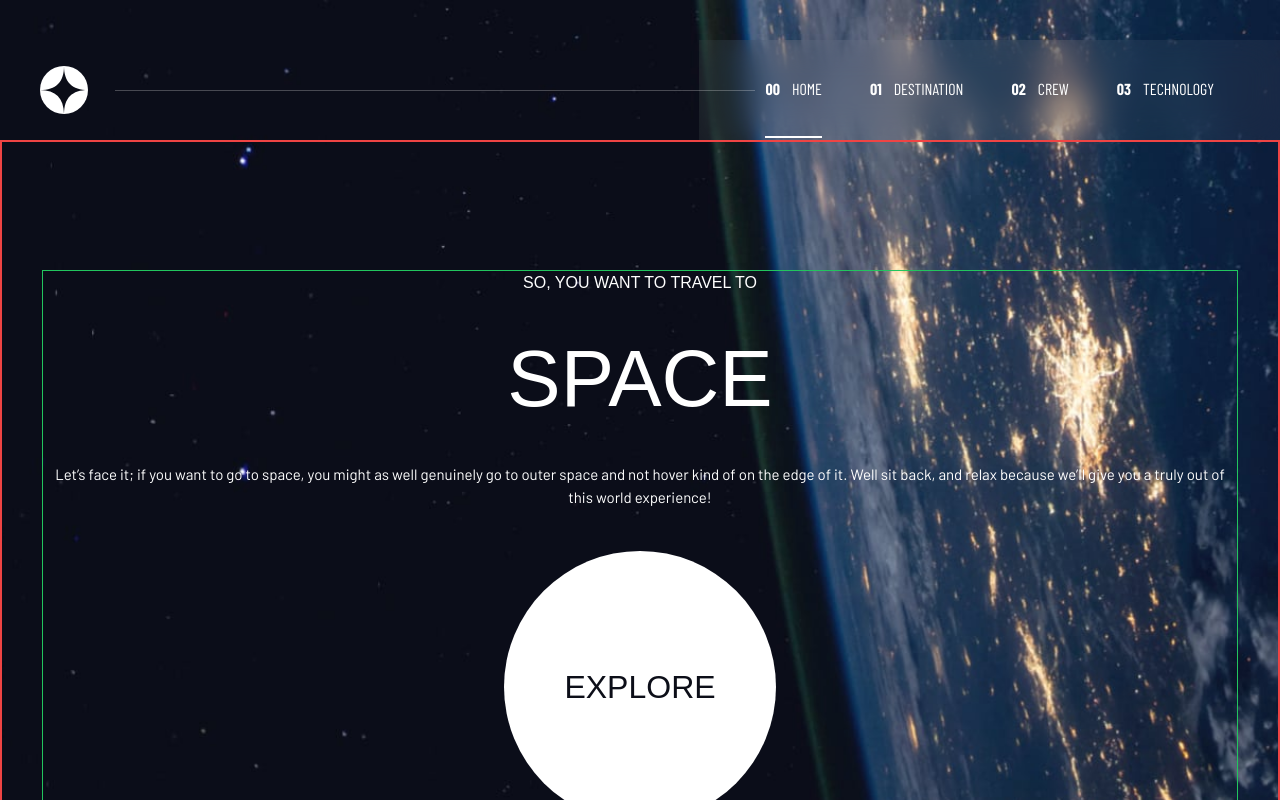
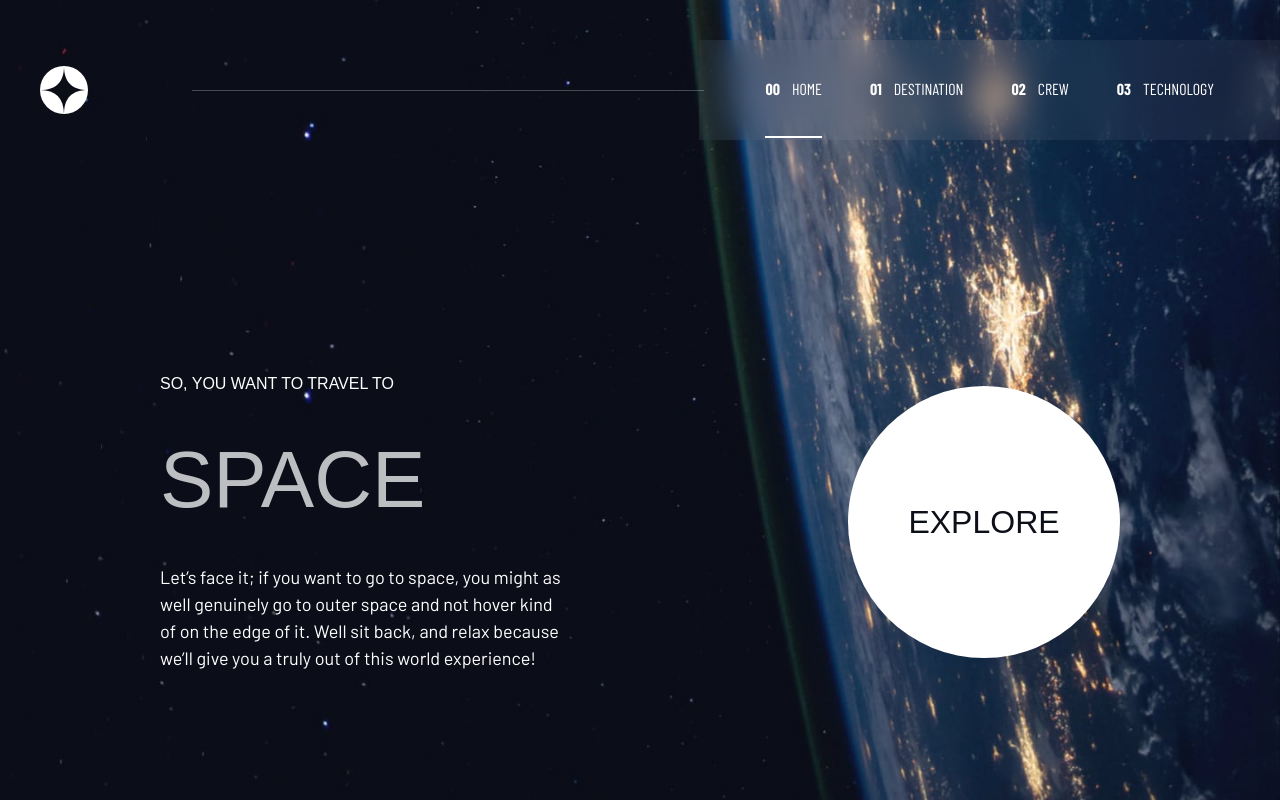
Before and after one commit to dareyOG/space-tourism, a React (Vite) app: page / in a window 1280 px wide. Shown: the top 800 px of the page. Built offline with nearby package versions, Linux system fonts and the light colour scheme; a web font is replaced by a local one.

Commit message:
populate UI

```diff
--- a/src/components/CrewContent.tsx
+++ b/src/components/CrewContent.tsx
@@ -13,9 +13,12 @@ function CrewContent() {
   );
 
   return (
-    <div role="contentinfo" className="flex flex-col gap-y-[3.2rem] border border-default">
-      <div className="pt-[4rem] flex flex-col items-center text-center gap-y-[2.4rem] border border-default">
-        <div className="flex flex-col  gap-y-[2.4rem] text-light-blue">
+    <div
+      role="contentinfo"
+      className="flex flex-col lg:flex-row gap-y-[3.2rem] border border-default"
+    >
+      <div className="pt-[4rem] w-1/2 flex flex-col justify-between items-center text-center gap-y-[2.4rem] border border-default">
+        <div className="flex flex-col py-[2.4rem] gap-y-[2.4rem] text-light-blue">
           <div role="columnheader" className="flex flex-col gap-y-[.8rem] uppercase text-default">
             <p className="text-[1.8rem] opacity-50">{crewMember?.role}</p>
             <h1 className="text-[2.4rem]">{crewMember?.name}</h1>
--- a/src/components/DestinationNav.tsx
+++ b/src/components/DestinationNav.tsx
@@ -23,7 +23,7 @@ function DestinationNav() {
 
   return (
     <nav>
-      <ul className="flex gap-x-[3.2rem] uppercase justify-center lg:justify-start items-start h-[3.2rem] text-[1.6rem]">
+      <ul className="flex gap-x-[3.2rem] uppercase justify-center lg:justify-start items-start h-[3.2rem] text-[1.6rem] font-mono">
         {destinations.map(destination => (
           <li key={destination.destination}>
             <NavLink
--- a/src/components/Main.tsx
+++ b/src/components/Main.tsx
@@ -5,7 +5,7 @@ function Main({ children }: { children: React.ReactNode }) {
 
   return (
     <main
-      className={`grid grid-rows-[auto_1fr] ${
+      className={`grid grid-rows-[auto_1fr] min-h-screen ${
         pathname.split('/').includes('crew')
           ? 'bg-crew md:bg-crew_tablet lg:bg-crew_desktop'
           : pathname.split('/').includes('destination')
--- a/src/components/Navigation.tsx
+++ b/src/components/Navigation.tsx
@@ -14,7 +14,7 @@ function Navigation() {
     <header className="flex items-center justify-between pt-[2.4rem] md:gap-x-[4.8rem] lg:gap-0 lg:px-0 w-full lg:pt-[4rem] ">
       <div className="pl-[2.4rem] md:pl-[4rem] flex items-center gap-x-[6.4rem]">
         <Logo />
-        <span className="hidden lg:flex h-[.1rem] w-[50vw] items-center bg-default opacity-25 absolute left-[9%] z-10"></span>
+        <span className="hidden lg:flex h-[.1rem] w-[40vw] items-center bg-default opacity-25 absolute right-[45%] z-10"></span>
       </div>
 
       <div className="pr-[2.4rem] md:pr-0">
--- a/src/pages/crew.tsx
+++ b/src/pages/crew.tsx
@@ -3,7 +3,7 @@ import CrewContent from '../components/CrewContent';
 function Crew() {
   return (
     <section className="h-full flex flex-col p-[2.4rem] border-2 border-red-500 gap-y-[2.4rem]">
-      <header className="flex justify-center items-center gap-x-[2.4rem] border border-default">
+      <header className="flex gap-x-[2.4rem] justify-center md:justify-start items-center border border-default text-[1.6rem] md:text-[2.8rem] font-mono">
         <span className="font-mono font-bold text-[1.6rem] tracking-[15%] opacity-15">02</span>
         <span className="text-[1.6rem] uppercase">Meet your crew</span>
       </header>
--- a/src/pages/home.tsx
+++ b/src/pages/home.tsx
@@ -2,21 +2,21 @@ import { Link } from 'react-router-dom';
 
 function Home() {
   return (
-    <section className="h-full p-[2.4rem] md:px-[4rem] md:py-[12.8rem] border-2 border-red-500">
-      <div className="border border-green-500 grid grid-rows-2 gap-y-[.8rem]">
-        <div className="flex flex-col gap-y-[2.4rem] items-center text-center ">
+    <section className="h-full p-[2.4rem] md:px-[4rem] md:py-[12.8rem] lg:flex lg:items-end">
+      <div className="flex flex-col lg:flex-row lg:justify-between md:w-[51.2rem] gap-y-[.8rem] lg:w-[80%] md:mx-auto">
+        <div className="flex flex-col gap-y-[2.4rem] items-center lg:items-start lg:justify-end text-center lg:text-balance lg:w-1/2 lg:text-start w-fit ">
           <p className="text-[1.6rem] uppercase"> so, you want to travel to</p>
-          <h1 className="uppercase text-[8rem]">space</h1>
-          <p className="font-serif text-[1.5rem]">
+          <h1 className="uppercase text-[8rem] animate-pulse">space</h1>
+          <p className="font-serif text-[1.5rem] md:text-[1.6rem] lg:text-[1.8rem]">
             Let’s face it; if you want to go to space, you might as well genuinely go to outer space
             and not hover kind of on the edge of it. Well sit back, and relax because we’ll give you
             a truly out of this world experience!
           </p>
         </div>
-        <div className="flex justify-center items-center">
+        <div className="flex justify-end items-center aspect-square md:aspect-auto">
           <Link
             to="/destination"
-            className="flex justify-center items-center text-[1.8rem] md:text-[3.2rem] uppercase rounded-full bg-default w-[14.4rem] md:w-[27.2rem] aspect-square text-dark-blue hover:text-opacity-50 mx-auto lg:mx-0 hover:shadow-[0_0_0_7.5rem_rgb(225,225,225,.3)] transition-all ease-out duration-300 "
+            className="flex justify-center items-center text-[1.8rem] md:text-[3.2rem] uppercase rounded-full bg-default w-[14.4rem] md:w-[27.2rem] aspect-square text-dark-blue hover:text-opacity-50 mx-auto lg:mx-0 hover:shadow-[0_0_0_7.5rem_rgb(225,225,225,.3)] transition-all ease-out duration-300"
           >
             Explore
           </Link>
@@ -25,72 +25,5 @@ function Home() {
     </section>
   );
 }
-{
-  /* <p className="text-[1.6rem] md:text-[2.8rem] md:font-mono uppercase">
-  {' '}
-  so, you want to travel to
-</p>
-<h1 className=" text-[8rem] md:text-[14.4rem] uppercase lg:animate-pulse">space</h1>
-<p className="font-serif text-[1.5rem] md:text-[1.6rem] lg:text-[1.8rem] md:font-serif leading-[180%] text-light-blue text-center lg:text-justify">
-  Let’s face it; if you want to go to space, you might as well genuinely go to outer space
-  and not hover kind of on the edge of it. Well sit back, and relax because we’ll give you
-  a truly out of this world experience!
-</p> */
-}
 
 export default Home;
-
-/*
-
-<div className="grid lg:grid-cols-[auto-fit,repeat(minmax)] md:grid-cols-1 border-2 border-green-500">
-        <div className="w-[54rem] flex flex-col gap-y-[2.4rem] text-center md:w-[51.2rem] md:space-y-[2.4rem] md:mx-auto border border-red-500">
-          <p className="text-[1.6rem] md:text-[2.8rem] md:font-mono uppercase">
-            {' '}
-            so, you want to travel to
-          </p>
-          <h1 className="text-[8rem] md:text-[14.4rem] uppercase lg:animate-pulse">space</h1>
-          <p className="font-serif text-[1.5rem] md:text-[1.6rem] lg:text-[1.8rem] md:font-serif leading-[180%] text-light-blue text-center lg:text-justify">
-            Let’s face it; if you want to go to space, you might as well genuinely go to outer space
-            and not hover kind of on the edge of it. Well sit back, and relax because we’ll give you
-            a truly out of this world experience!
-          </p>
-        </div>
-        <div className="flex justify-end items-center border border-default my-auto">
-          <Link
-            to="/destination"
-            className="flex justify-center items-center text-[1.8rem] md:text-[3.2rem] uppercase rounded-full bg-default w-[14.4rem] md:w-[27.2rem] aspect-square text-dark-blue hover:text-opacity-50 mx-auto lg:mx-0 hover:shadow-[0_0_0_7.5rem_rgb(225,225,225,.3)] transition-all ease-out duration-300 "
-          >
-            Explore
-          </Link>
-        </div>
-      </div>
-
-*/
-
-// h-full p-[2.4rem] md:px-[4rem] md:py-[12.8rem] gap-y-[.8rem] lg:px-0 border border-red-500
-
-// animate-pulse lg:animate-bounce hover:animate-none
-{
-  /* <div className="grid grid-cols-[repeat(minmax(38rem,1fr))] gap-y-[.8rem] border-2 border-red-500 lg:w-[80%] lg:mx-auto">
-        <div className="text-center md:w-[51.2rem] md:space-y-[2.4rem] md:mx-auto border border-red-500">
-          <p className="text-[1.6rem] md:text-[2.8rem] md:font-mono uppercase">
-            so, you want to travel to
-          </p>
-          <h1 className="text-[8rem] md:text-[14.4rem] uppercase lg:animate-pulse">space</h1>
-          <p className="font-serif text-[1.5rem] md:text-[1.6rem] lg:text-[1.8rem] md:font-serif leading-[180%] text-light-blue text-center lg:text-justify">
-            Let’s face it; if you want to go to space, you might as well genuinely go to outer space
-            and not hover kind of on the edge of it. Well sit back, and relax because we’ll give you
-            a truly out of this world experience!
-          </p>
-        </div>
-        <div className="flex justify-center items-center aspect-square">
-          {' '}
-          <Link
-            to="/destination"
-            className="flex justify-center items-center text-[1.8rem] md:text-[3.2rem] uppercase rounded-full bg-default w-[14.4rem] md:w-[27.2rem] aspect-square text-dark-blue hover:text-opacity-50 mx-auto lg:mx-0 hover:shadow-[0_0_0_7.5rem_rgb(225,225,225,.3)] transition-all ease-out duration-300 "
-          >
-            Explore
-          </Link>
-        </div>
-      </div> */
-}
--- a/src/pages/technology.tsx
+++ b/src/pages/technology.tsx
@@ -2,7 +2,7 @@ import TechnologyContent from '../components/TechnologyContent';
 
 function Technology() {
   return (
-    <section className="p-[2.4rem] pb-[4.8rem] flex flex-col gap-y-[2.4rem] border border-green-500">
+    <section className="h-full p-[2.4rem] pb-[4.8rem] flex flex-col gap-y-[2.4rem] border border-green-500">
       <div className="flex justify-center items-center gap-x-[2.4rem] border border-default">
         <span className="font-mono font-bold text-[1.6rem] tracking-[15%] opacity-15">03</span>
         <span className="text-[1.6rem] md:text-[2rem] lg:text-[2.8rem] uppercase">
```
Also changed, not shown: src/components/DestinationContent.tsx (+7 -7 lines), src/pages/destination.tsx (+5 -5 lines).
